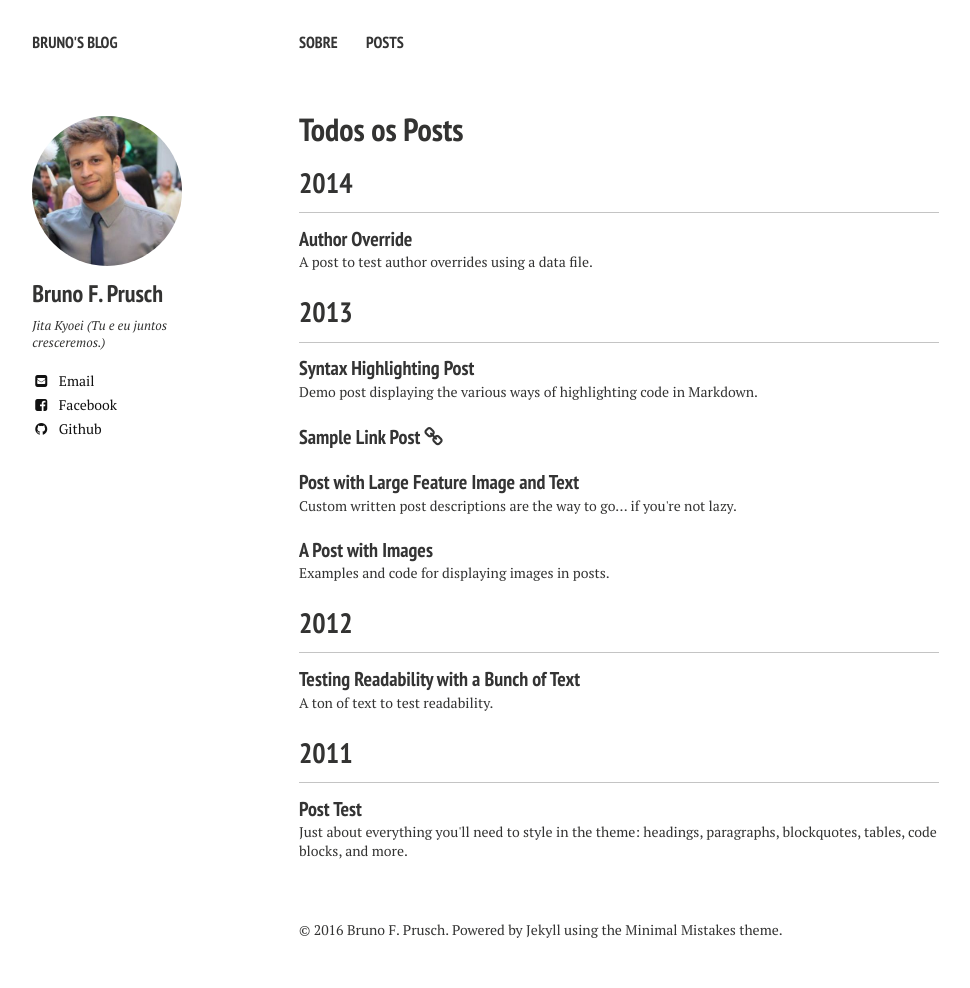
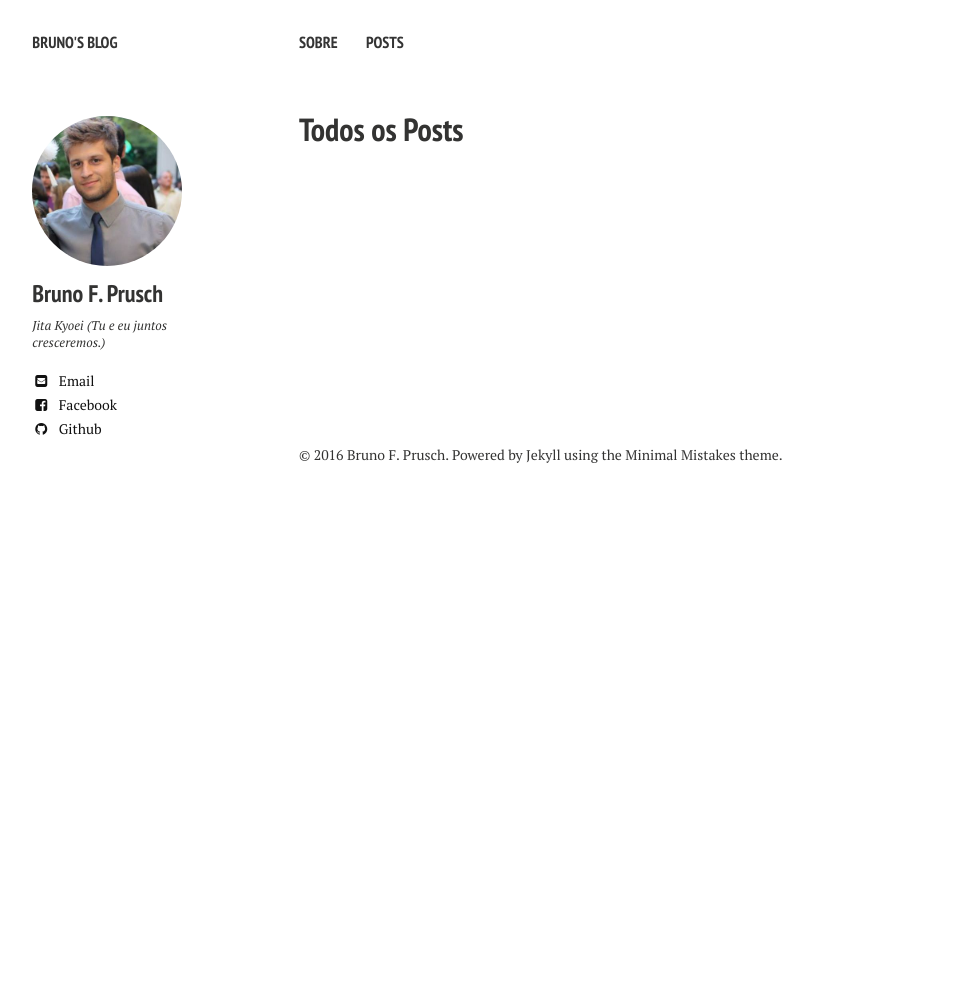
Before and after one commit to brunofprusch/brunofprusch.github.io, a Jekyll site: the page built from posts/index.md, in a window 1280 px wide. Shown: the whole page, without its empty margins (21-991 px from the left). Built offline with Jekyll 4.4.1, drawn with Linux system fonts in a browser that asks for light colours; nearby versions of some CDN libraries; after the commit the page ends 900 px from its top, so only the background shows below that.

Commit message:
Removed the file posts example.

```diff
--- a/_posts/2011-03-10-sample-post.md
+++ /dev/null
@@ -1,111 +0,0 @@
----
-layout: post
-title: Post Test
-excerpt: "Just about everything you'll need to style in the theme: headings, paragraphs, blockquotes, tables, code blocks, and more."
-modified: 2013-05-31
-tags: [intro, beginner, jekyll, tutorial]
-comments: true
-image:
-  feature: sample-image-5.jpg
-  credit: WeGraphics
-  creditlink: http://wegraphics.net/downloads/free-ultimate-blurred-background-pack/
----
-
-<section id="table-of-contents" class="toc">
-  <header>
-    <h3>Overview</h3>
-  </header>
-<div id="drawer" markdown="1">
-*  Auto generated table of contents
-{:toc}
-</div>
-</section><!-- /#table-of-contents -->
-
-## HTML Elements
-
-Below is just about everything you'll need to style in the theme. Check the source code to see the many embedded elements within paragraphs.
-
-# Heading 1
-
-## Heading 2
-
-### Heading 3
-
-#### Heading 4
-
-##### Heading 5
-
-###### Heading 6
-
-### Body text
-
-Lorem ipsum dolor sit amet, test link adipiscing elit. **This is strong**. Nullam dignissim convallis est. Quisque aliquam.
-
-![Smithsonian Image]({{ site.url }}/images/3953273590_704e3899d5_m.jpg)
-{: .image-pull-right}
-
-*This is emphasized*. Donec faucibus. Nunc iaculis suscipit dui. 53 = 125. Water is H2O. Nam sit amet sem. Aliquam libero nisi, imperdiet at, tincidunt nec, gravida vehicula, nisl. The New York Times (That’s a citation). Underline.Maecenas ornare tortor. Donec sed tellus eget sapien fringilla nonummy. Mauris a ante. Suspendisse quam sem, consequat at, commodo vitae, feugiat in, nunc. Morbi imperdiet augue quis tellus.
-
-HTML and CSS are our tools. Mauris a ante. Suspendisse quam sem, consequat at, commodo vitae, feugiat in, nunc. Morbi imperdiet augue quis tellus. Praesent mattis, massa quis luctus fermentum, turpis mi volutpat justo, eu volutpat enim diam eget metus.
-
-### Blockquotes
-
-> Lorem ipsum dolor sit amet, test link adipiscing elit. Nullam dignissim convallis est. Quisque aliquam.
-
-## List Types
-
-### Ordered Lists
-
-1. Item one
-   1. sub item one
-   2. sub item two
-   3. sub item three
-2. Item two
-
-### Unordered Lists
-
-* Item one
-* Item two
-* Item three
-
-## Tables
-
-| Header1 | Header2 | Header3 |
-|:--------|:-------:|--------:|
-| cell1   | cell2   | cell3   |
-| cell4   | cell5   | cell6   |
-|----
-| cell1   | cell2   | cell3   |
-| cell4   | cell5   | cell6   |
-|=====
-| Foot1   | Foot2   | Foot3
-{: rules="groups"}
-
-## Code Snippets
-
-{% highlight css %}
-#container {
-  float: left;
-  margin: 0 -240px 0 0;
-  width: 100%;
-}
-{% endhighlight %}
-
-## Buttons
-
-Make any link standout more when applying the `.btn` class.
-
-{% highlight html %}
-<a href="#" class="btn btn-success">Success Button</a>
-{% endhighlight %}
-
-<div markdown="0"><a href="#" class="btn">Primary Button</a></div>
-<div markdown="0"><a href="#" class="btn btn-success">Success Button</a></div>
-<div markdown="0"><a href="#" class="btn btn-warning">Warning Button</a></div>
-<div markdown="0"><a href="#" class="btn btn-danger">Danger Button</a></div>
-<div markdown="0"><a href="#" class="btn btn-info">Info Button</a></div>
-
-## Notices
-
-**Watch out!** You can also add notices by appending `{: .notice}` to a paragraph.
-{: .notice}
--- a/_posts/2012-05-22-readability-post.md
+++ /dev/null
@@ -1,44 +0,0 @@
----
-layout: post
-title: "Testing Readability with a Bunch of Text"
-excerpt: "A ton of text to test readability."
-tags: [sample post, readability, test]
-comments: true
----
-
-Portland in shoreditch Vice, labore typewriter pariatur hoodie fap sartorial Austin. Pinterest literally occupy Schlitz forage. Odio ad blue bottle vinyl, 90's narwhal commodo bitters pour-over nostrud. Ugh est hashtag in, fingerstache adipisicing laboris esse Pinterest shabby chic Portland. Shoreditch bicycle rights anim, flexitarian laboris put a bird on it vinyl cupidatat narwhal. Hashtag artisan skateboard, flannel Bushwick nesciunt salvia aute fixie do plaid post-ironic dolor McSweeney's. Cliche pour-over chambray nulla four loko skateboard sapiente hashtag.
-
-Vero laborum commodo occupy. Semiotics voluptate mumblecore pug. Cosby sweater ullamco quinoa ennui assumenda, sapiente occupy delectus lo-fi. Ea fashion axe Marfa cillum aliquip. Retro Bushwick keytar cliche. Before they sold out sustainable gastropub Marfa readymade, ethical Williamsburg skateboard brunch qui consectetur gentrify semiotics. Mustache cillum irony, fingerstache magna pour-over keffiyeh tousled selfies.
-
-## Cupidatat 90's lo-fi authentic try-hard
-
-In pug Portland incididunt mlkshk put a bird on it vinyl quinoa. Terry Richardson shabby chic +1, scenester Tonx excepteur tempor fugiat voluptate fingerstache aliquip nisi next level. Farm-to-table hashtag Truffaut, Odd Future ex meggings gentrify single-origin coffee try-hard 90's.
-
-* Sartorial hoodie
-* Labore viral forage
-* Tote bag selvage
-* DIY exercitation et id ugh tumblr church-key
-
-Incididunt umami sriracha, ethical fugiat VHS ex assumenda yr irure direct trade. Marfa Truffaut bicycle rights, kitsch placeat Etsy kogi asymmetrical. Beard locavore flexitarian, kitsch photo booth hoodie plaid ethical readymade leggings yr.
-
-Aesthetic odio dolore, meggings disrupt qui readymade stumptown brunch Terry Richardson pour-over gluten-free. Banksy american apparel in selfies, biodiesel flexitarian organic meh wolf quinoa gentrify banjo kogi. Readymade tofu ex, scenester dolor umami fingerstache occaecat fashion axe Carles jean shorts minim. Keffiyeh fashion axe nisi Godard mlkshk dolore. Lomo you probably haven't heard of them eu non, Odd Future Truffaut pug keytar meggings McSweeney's Pinterest cred. Etsy literally aute esse, eu bicycle rights qui meggings fanny pack. Gentrify leggings pug flannel duis.
-
-## Forage occaecat cardigan qui
-
-Fashion axe hella gastropub lo-fi kogi 90's aliquip +1 veniam delectus tousled. Cred sriracha locavore gastropub kale chips, iPhone mollit sartorial. Anim dolore 8-bit, pork belly dolor photo booth aute flannel small batch. Dolor disrupt ennui, tattooed whatever salvia Banksy sartorial roof party selfies raw denim sint meh pour-over. Ennui eu cardigan sint, gentrify iPhone cornhole.
-
-> Whatever velit occaecat quis deserunt gastropub, leggings elit tousled roof party 3 wolf moon kogi pug blue bottle ea. Fashion axe shabby chic Austin quinoa pickled laborum bitters next level, disrupt deep v accusamus non fingerstache.
-
-Tote bag asymmetrical elit sunt. Occaecat authentic Marfa, hella McSweeney's next level irure veniam master cleanse. Sed hoodie letterpress artisan wolf leggings, 3 wolf moon commodo ullamco. Anim occupy ea labore Terry Richardson. Tofu ex master cleanse in whatever pitchfork banh mi, occupy fugiat fanny pack Austin authentic. Magna fugiat 3 wolf moon, labore McSweeney's sustainable vero consectetur. Gluten-free disrupt enim, aesthetic fugiat jean shorts trust fund keffiyeh magna try-hard.
-
-## Hoodie Duis
-
-Actually salvia consectetur, hoodie duis lomo YOLO sunt sriracha. Aute pop-up brunch farm-to-table odio, salvia irure occaecat. Sriracha small batch literally skateboard. Echo Park nihil hoodie, aliquip forage artisan laboris. Trust fund reprehenderit nulla locavore. Stumptown raw denim kitsch, keffiyeh nulla twee dreamcatcher fanny pack ullamco 90's pop-up est culpa farm-to-table. Selfies 8-bit do pug odio.
-
-### Thundercats Ho!
-
-Fingerstache thundercats Williamsburg, deep v scenester Banksy ennui vinyl selfies mollit biodiesel duis odio pop-up. Banksy 3 wolf moon try-hard, sapiente enim stumptown deep v ad letterpress. Squid beard brunch, exercitation raw denim yr sint direct trade. Raw denim narwhal id, flannel DIY McSweeney's seitan. Letterpress artisan bespoke accusamus, meggings laboris consequat Truffaut qui in seitan. Sustainable cornhole Schlitz, twee Cosby sweater banh mi deep v forage letterpress flannel whatever keffiyeh. Sartorial cred irure, semiotics ethical sed blue bottle nihil letterpress.
-
-Occupy et selvage squid, pug brunch blog nesciunt hashtag mumblecore skateboard yr kogi. Ugh small batch swag four loko. Fap post-ironic qui tote bag farm-to-table american apparel scenester keffiyeh vero, swag non pour-over gentrify authentic pitchfork. Schlitz scenester lo-fi voluptate, tote bag irony bicycle rights pariatur vero Vice freegan wayfarers exercitation nisi shoreditch. Chambray tofu vero sed. Street art swag literally leggings, Cosby sweater mixtape PBR lomo Banksy non in pitchfork ennui McSweeney's selfies. Odd Future Banksy non authentic.
-
-Aliquip enim artisan dolor post-ironic. Pug tote bag Marfa, deserunt pour-over Portland wolf eu odio intelligentsia american apparel ugh ea. Sunt viral et, 3 wolf moon gastropub pug id. Id fashion axe est typewriter, mlkshk Portland art party aute brunch. Sint pork belly Cosby sweater, deep v mumblecore kitsch american apparel. Try-hard direct trade tumblr sint skateboard. Adipisicing bitters excepteur biodiesel, pickled gastropub aute veniam.
--- a/_posts/2013-05-22-sample-post-images.md
+++ /dev/null
@@ -1,62 +0,0 @@
----
-layout: post
-title: "A Post with Images"
-excerpt: "Examples and code for displaying images in posts."
-tags: [sample post, images, test]
-comments: true
----
-
-Here are some examples of what a post with images might look like. If you want to display two or three images next to each other responsively use `figure` with the appropriate `class`. Each instance of `figure` is auto-numbered and displayed in the caption.
-
-### Figures (for images or video)
-
-#### One Up
-
-<figure>
-	<a href="http://farm9.staticflickr.com/8426/7758832526_cc8f681e48_b.jpg"><img src="http://farm9.staticflickr.com/8426/7758832526_cc8f681e48_c.jpg"></a>
-	<figcaption><a href="http://www.flickr.com/photos/80901381@N04/7758832526/" title="Morning Fog Emerging From Trees by A Guy Taking Pictures, on Flickr">Morning Fog Emerging From Trees by A Guy Taking Pictures, on Flickr</a>.</figcaption>
-</figure>
-
-Vero laborum commodo occupy. Semiotics voluptate mumblecore pug. Cosby sweater ullamco quinoa ennui assumenda, sapiente occupy delectus lo-fi. Ea fashion axe Marfa cillum aliquip. Retro Bushwick keytar cliche. Before they sold out sustainable gastropub Marfa readymade, ethical Williamsburg skateboard brunch qui consectetur gentrify semiotics. Mustache cillum irony, fingerstache magna pour-over keffiyeh tousled selfies.
-
-#### Two Up
-
-Apply the `half` class like so to display two images side by side that share the same caption.
-
-{% highlight html %}
-<figure class="half">
-    <a href="/images/image-filename-1-large.jpg"><img src="/images/image-filename-1.jpg"></a>
-    <a href="/images/image-filename-2-large.jpg"><img src="/images/image-filename-2.jpg"></a>
-    <figcaption>Caption describing these two images.</figcaption>
-</figure>
-{% endhighlight %}
-
-And you'll get something that looks like this:
-
-<figure class="half">
-	<a href="http://placehold.it/1200x600.JPG"><img src="http://placehold.it/600x300.jpg"></a>
-	<a href="http://placehold.it/1200x600.jpeg"><img src="http://placehold.it/600x300.jpg"></a>
-	<figcaption>Two images.</figcaption>
-</figure>
-
-#### Three Up
-
-Apply the `third` class like so to display three images side by side that share the same caption.
-
-{% highlight html %}
-<figure class="third">
-	<img src="/images/image-filename-1.jpg">
-	<img src="/images/image-filename-2.jpg">
-	<img src="/images/image-filename-3.jpg">
-	<figcaption>Caption describing these three images.</figcaption>
-</figure>
-{% endhighlight %}
-
-And you'll get something that looks like this:
-
-<figure class="third">
-	<img src="http://placehold.it/600x300.jpg">
-	<img src="http://placehold.it/600x300.jpg">
-	<img src="http://placehold.it/600x300.jpg">
-	<figcaption>Three images.</figcaption>
-</figure>
--- a/_posts/2013-05-23-readability-feature-post.md
+++ /dev/null
@@ -1,46 +0,0 @@
----
-layout: post
-title: "Post with Large Feature Image and Text"
-excerpt: "Custom written post descriptions are the way to go... if you're not lazy."
-tags: [sample post, readability, test]
-comments: true
----
-
-This is a sample post with a large feature image[^1] up top and tons of text. Odio ad blue bottle vinyl, 90's narwhal commodo bitters pour-over nostrud. Ugh est hashtag in, fingerstache adipisicing laboris esse Pinterest shabby chic Portland. Shoreditch bicycle rights anim, flexitarian laboris put a bird on it vinyl cupidatat narwhal. Hashtag artisan skateboard, flannel Bushwick nesciunt salvia aute fixie do plaid post-ironic dolor McSweeney's. Cliche pour-over chambray nulla four loko skateboard sapiente hashtag.
-
-Vero laborum commodo occupy. Semiotics voluptate mumblecore pug. Cosby sweater ullamco quinoa ennui assumenda, sapiente occupy delectus lo-fi. Ea fashion axe Marfa cillum aliquip. Retro Bushwick keytar cliche. Before they sold out sustainable gastropub Marfa readymade, ethical Williamsburg skateboard brunch qui consectetur gentrify semiotics. Mustache cillum irony, fingerstache magna pour-over keffiyeh tousled selfies.
-
-## Cupidatat 90's lo-fi authentic try-hard
-
-In pug Portland incididunt mlkshk put a bird on it vinyl quinoa. Terry Richardson shabby chic +1, scenester Tonx excepteur tempor fugiat voluptate fingerstache aliquip nisi next level. Farm-to-table hashtag Truffaut, Odd Future ex meggings gentrify single-origin coffee try-hard 90's.
-
-* Sartorial hoodie
-* Labore viral forage
-* Tote bag selvage
-* DIY exercitation et id ugh tumblr church-key
-
-Incididunt umami sriracha, ethical fugiat VHS ex assumenda yr irure direct trade. Marfa Truffaut bicycle rights, kitsch placeat Etsy kogi asymmetrical. Beard locavore flexitarian, kitsch photo booth hoodie plaid ethical readymade leggings yr.
-
-Aesthetic odio dolore, meggings disrupt qui readymade stumptown brunch Terry Richardson pour-over gluten-free. Banksy american apparel in selfies, biodiesel flexitarian organic meh wolf quinoa gentrify banjo kogi. Readymade tofu ex, scenester dolor umami fingerstache occaecat fashion axe Carles jean shorts minim. Keffiyeh fashion axe nisi Godard mlkshk dolore. Lomo you probably haven't heard of them eu non, Odd Future Truffaut pug keytar meggings McSweeney's Pinterest cred. Etsy literally aute esse, eu bicycle rights qui meggings fanny pack. Gentrify leggings pug flannel duis.
-
-## Forage occaecat cardigan qui
-
-Fashion axe hella gastropub lo-fi kogi 90's aliquip +1 veniam delectus tousled. Cred sriracha locavore gastropub kale chips, iPhone mollit sartorial. Anim dolore 8-bit, pork belly dolor photo booth aute flannel small batch. Dolor disrupt ennui, tattooed whatever salvia Banksy sartorial roof party selfies raw denim sint meh pour-over. Ennui eu cardigan sint, gentrify iPhone cornhole.
-
-> Whatever velit occaecat quis deserunt gastropub, leggings elit tousled roof party 3 wolf moon kogi pug blue bottle ea. Fashion axe shabby chic Austin quinoa pickled laborum bitters next level, disrupt deep v accusamus non fingerstache.
-
-Tote bag asymmetrical elit sunt. Occaecat authentic Marfa, hella McSweeney's next level irure veniam master cleanse. Sed hoodie letterpress artisan wolf leggings, 3 wolf moon commodo ullamco. Anim occupy ea labore Terry Richardson. Tofu ex master cleanse in whatever pitchfork banh mi, occupy fugiat fanny pack Austin authentic. Magna fugiat 3 wolf moon, labore McSweeney's sustainable vero consectetur. Gluten-free disrupt enim, aesthetic fugiat jean shorts trust fund keffiyeh magna try-hard.
-
-## Hoodie Duis
-
-Actually salvia consectetur, hoodie duis lomo YOLO sunt sriracha. Aute pop-up brunch farm-to-table odio, salvia irure occaecat. Sriracha small batch literally skateboard. Echo Park nihil hoodie, aliquip forage artisan laboris. Trust fund reprehenderit nulla locavore. Stumptown raw denim kitsch, keffiyeh nulla twee dreamcatcher fanny pack ullamco 90's pop-up est culpa farm-to-table. Selfies 8-bit do pug odio.
-
-### Thundercats Ho!
-
-Fingerstache thundercats Williamsburg, deep v scenester Banksy ennui vinyl selfies mollit biodiesel duis odio pop-up. Banksy 3 wolf moon try-hard, sapiente enim stumptown deep v ad letterpress. Squid beard brunch, exercitation raw denim yr sint direct trade. Raw denim narwhal id, flannel DIY McSweeney's seitan. Letterpress artisan bespoke accusamus, meggings laboris consequat Truffaut qui in seitan. Sustainable cornhole Schlitz, twee Cosby sweater banh mi deep v forage letterpress flannel whatever keffiyeh. Sartorial cred irure, semiotics ethical sed blue bottle nihil letterpress.
-
-Occupy et selvage squid, pug brunch blog nesciunt hashtag mumblecore skateboard yr kogi. Ugh small batch swag four loko. Fap post-ironic qui tote bag farm-to-table american apparel scenester keffiyeh vero, swag non pour-over gentrify authentic pitchfork. Schlitz scenester lo-fi voluptate, tote bag irony bicycle rights pariatur vero Vice freegan wayfarers exercitation nisi shoreditch. Chambray tofu vero sed. Street art swag literally leggings, Cosby sweater mixtape PBR lomo Banksy non in pitchfork ennui McSweeney's selfies. Odd Future Banksy non authentic.
-
-Aliquip enim artisan dolor post-ironic. Pug tote bag Marfa, deserunt pour-over Portland wolf eu odio intelligentsia american apparel ugh ea. Sunt viral et, 3 wolf moon gastropub pug id. Id fashion axe est typewriter, mlkshk Portland art party aute brunch. Sint pork belly Cosby sweater, deep v mumblecore kitsch american apparel. Try-hard direct trade tumblr sint skateboard. Adipisicing bitters excepteur biodiesel, pickled gastropub aute veniam.
-
-[^1]: Texture image courtesty of [Lovetextures](http://www.lovetextures.com/)
--- a/_posts/2013-08-12-sample-link-post.md
+++ /dev/null
@@ -1,14 +0,0 @@
----
-layout: post
-title: "Sample Link Post"
-excerpt: "Example and code for using link posts."
-tags: [sample post, link post]
-link: http://mademistakes.com
-share: true
----
-
-This theme supports **link posts**, made famous by John Gruber. To use, just add `link: http://url-you-want-linked` to the post's YAML front matter and you're done.
-
-> And this is how a quote looks.
-
-Some [link](http://www.mademistakes.com) can also be shown.
--- a/_posts/2013-08-16-code-highlighting-post.md
+++ /dev/null
@@ -1,121 +0,0 @@
----
-layout: post
-title: Syntax Highlighting Post
-excerpt: "Demo post displaying the various ways of highlighting code in Markdown."
-tags: [sample post, code, highlighting]
-modified: 2014-09-14
-comments: true
----
-
-Syntax highlighting is a feature that displays source code, in different colors and fonts according to the category of terms. This feature facilitates writing in a structured language such as a programming language or a markup language as both structures and syntax errors are visually distinct. Highlighting does not affect the meaning of the text itself; it is intended only for human readers.[^1]
-
-[^1]: <http://en.wikipedia.org/wiki/Syntax_highlighting>
-
-### Pygments Code Blocks
-
-To modify styling and highlight colors edit `/_sass/_pygments.scss`.
-
-{% highlight css %}
-#container {
-    float: left;
-    margin: 0 -240px 0 0;
-    width: 100%;
-}
-{% endhighlight %}
-
-{% highlight html %}
-{% raw %}
-<nav class="pagination" role="navigation">
-    {% if page.previous %}
-        <a href="{{ site.url }}{{ page.previous.url }}" class="btn" title="{{ page.previous.title }}">Previous article</a>
-    {% endif %}
-    {% if page.next %}
-        <a href="{{ site.url }}{{ page.next.url }}" class="btn" title="{{ page.next.title }}">Next article</a>
-    {% endif %}
-</nav><!-- /.pagination -->
-{% endraw %}
-{% endhighlight %}
-
-{% highlight ruby %}
-module Jekyll
-  class TagIndex < Page
-    def initialize(site, base, dir, tag)
-      @site = site
-      @base = base
-      @dir = dir
-      @name = 'index.html'
-      self.process(@name)
-      self.read_yaml(File.join(base, '_layouts'), 'tag_index.html')
-      self.data['tag'] = tag
-      tag_title_prefix = site.config['tag_title_prefix'] || 'Tagged: '
-      tag_title_suffix = site.config['tag_title_suffix'] || '&#8211;'
-      self.data['title'] = "#{tag_title_prefix}#{tag}"
-      self.data['description'] = "An archive of posts tagged #{tag}."
-    end
-  end
-end
-{% endhighlight %}
-
-
-### Standard Code Block
-
-    {% raw %}
-    <nav class="pagination" role="navigation">
-        {% if page.previous %}
-            <a href="{{ site.url }}{{ page.previous.url }}" class="btn" title="{{ page.previous.title }}">Previous article</a>
-        {% endif %}
-        {% if page.next %}
-            <a href="{{ site.url }}{{ page.next.url }}" class="btn" title="{{ page.next.title }}">Next article</a>
-        {% endif %}
-    </nav><!-- /.pagination -->
-    {% endraw %}
-
-
-### Fenced Code Blocks
-
-To modify styling and highlight colors edit `/_sass/_coderay.scss`. Line numbers and a few other things can be modified in `_config.yml`. Consult [Jekyll's documentation](http://jekyllrb.com/docs/configuration/) for more information.
-
-~~~ css
-#container {
-    float: left;
-    margin: 0 -240px 0 0;
-    width: 100%;
-}
-~~~
-
-~~~ html
-{% raw %}<nav class="pagination" role="navigation">
-    {% if page.previous %}
-        <a href="{{ site.url }}{{ page.previous.url }}" class="btn" title="{{ page.previous.title }}">Previous article</a>
-    {% endif %}
-    {% if page.next %}
-        <a href="{{ site.url }}{{ page.next.url }}" class="btn" title="{{ page.next.title }}">Next article</a>
-    {% endif %}
-</nav><!-- /.pagination -->{% endraw %}
-~~~
-
-~~~ ruby
-module Jekyll
-  class TagIndex < Page
-    def initialize(site, base, dir, tag)
-      @site = site
-      @base = base
-      @dir = dir
-      @name = 'index.html'
-      self.process(@name)
-      self.read_yaml(File.join(base, '_layouts'), 'tag_index.html')
-      self.data['tag'] = tag
-      tag_title_prefix = site.config['tag_title_prefix'] || 'Tagged: '
-      tag_title_suffix = site.config['tag_title_suffix'] || '&#8211;'
-      self.data['title'] = "#{tag_title_prefix}#{tag}"
-      self.data['description'] = "An archive of posts tagged #{tag}."
-    end
-  end
-end
-~~~
-
-### GitHub Gist Embed
-
-An example of a Gist embed below.
-
-{% gist mmistakes/6589546 %}
--- a/_posts/2014-07-31-author-override.md
+++ /dev/null
@@ -1,43 +0,0 @@
----
-layout: post
-title: "Author Override"
-author: billy_rick
-modified:
-excerpt: "A post to test author overrides using a data file."
-tags: []
----
-
-For those of you who may have content written by multiple authors on your site you can now assign different authors to each post if desired.
-
-Previously the theme used a global author for the entire site and those attributes would be used in all bylines, social networking links, Twitter Card attribution, and Google Authorship. These `owner` variables were defined in `config.yml`
-
-Start by modifying or creating a new `authors.yml` file in the `_data` folder and add your authors using the following format.
-
-{% highlight yaml %}
-# Authors
-
-billy_rick:
-  name: Billy Rick
-  web: http://thewhip.com
-  email: billy@rick.com
-  bio: "What do you want, jewels? I am a very extravagant man."
-  avatar: bio-photo-2.jpg
-  twitter: extravagantman
-  google:
-    plus: BillyRick
-
-cornelius_fiddlebone:
-  name: Cornelius Fiddlebone
-  email: cornelius@thewhip.com
-  bio: "I ordered what?"
-  avatar: bio-photo.jpg
-  twitter: rhymeswithsackit
-  google:
-    plus: CorneliusFiddlebone
-{% endhighlight %}
-
-To assign Billy Rick as an author for our post. You'd add the following YAML front matter to a post:
-
-{% highlight yaml %}
-author: billy_rick
-{% endhighlight %}
```
Also changed, not shown: about/index.md (+1 -1 lines).
